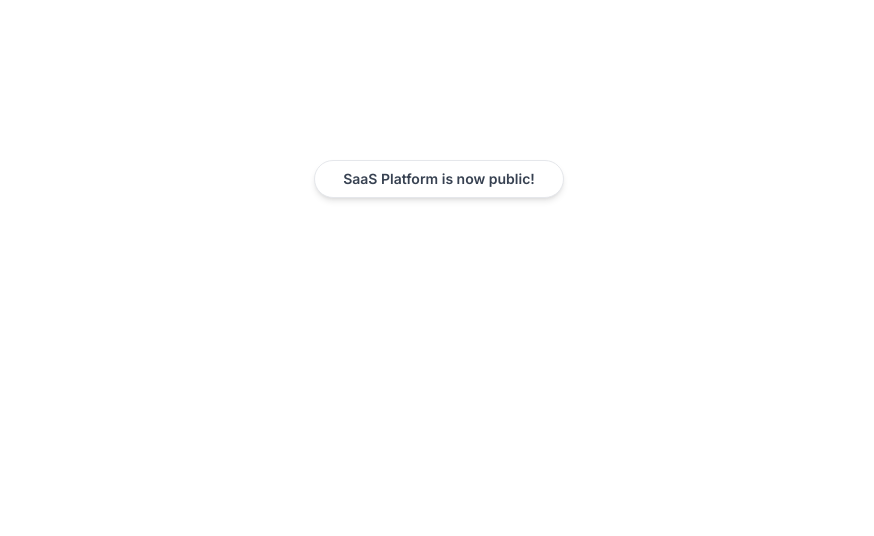
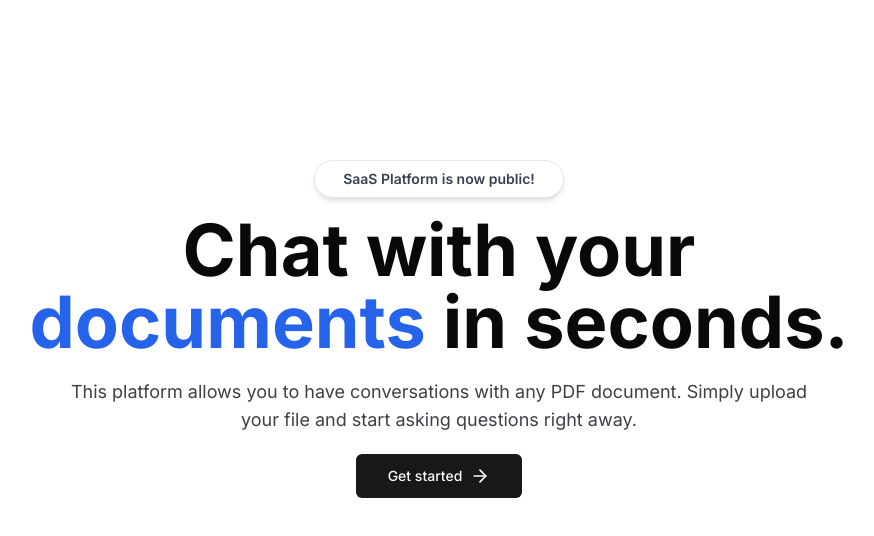
Before and after one commit to mark62005/next-saas-platform, a Next.js app: page / in a window 1280 px wide. Shown: the top 536 px of the page, without its empty margins (201-1075 px from the left). Built offline with nearby package versions, Linux system fonts and the light colour scheme.

Commit message:
Create hero section for landing page

```diff
--- a/package.json
+++ b/package.json
@@ -9,8 +9,11 @@
 		"lint": "next lint"
 	},
 	"dependencies": {
+		"@radix-ui/react-slot": "^1.0.2",
 		"@tailwindcss/typography": "^0.5.10",
+		"class-variance-authority": "^0.7.0",
 		"clsx": "^2.0.0",
+		"lucide-react": "^0.292.0",
 		"next": "14.0.1",
 		"react": "^18.2.0",
 		"react-dom": "^18.2.0",
--- a/src/app/globals.css
+++ b/src/app/globals.css
@@ -5,46 +5,72 @@
 @layer base {
   :root {
     --background: 0 0% 100%;
-		--foreground: 222.2 84% 4.9%;
+    --foreground: 240 10% 3.9%;
+
     --card: 0 0% 100%;
-		--card-foreground: 222.2 84% 4.9%;
+    --card-foreground: 240 10% 3.9%;
+
     --popover: 0 0% 100%;
-		--popover-foreground: 222.2 84% 4.9%;
-		--primary: 221.2 83.2% 53.3%;
-		--primary-foreground: 210 40% 98%;
-		--secondary: 210 40% 96.1%;
-		--secondary-foreground: 222.2 47.4% 11.2%;
-		--muted: 210 40% 96.1%;
-		--muted-foreground: 215.4 16.3% 46.9%;
-		--accent: 210 40% 96.1%;
-		--accent-foreground: 222.2 47.4% 11.2%;
+    --popover-foreground: 240 10% 3.9%;
+
+    --primary: 240 5.9% 10%;
+    --primary-foreground: 0 0% 98%;
+
+    --secondary: 240 4.8% 95.9%;
+    --secondary-foreground: 240 5.9% 10%;
+
+    --muted: 240 4.8% 95.9%;
+    --muted-foreground: 240 3.8% 46.1%;
+
+    --accent: 240 4.8% 95.9%;
+    --accent-foreground: 240 5.9% 10%;
+
     --destructive: 0 84.2% 60.2%;
-		--destructive-foreground: 210 40% 98%;
-		--border: 214.3 31.8% 91.4%;
-		--input: 214.3 31.8% 91.4%;
-		--ring: 221.2 83.2% 53.3%;
+    --destructive-foreground: 0 0% 98%;
+
+    --border: 240 5.9% 90%;
+    --input: 240 5.9% 90%;
+    --ring: 240 10% 3.9%;
+
     --radius: 0.5rem;
   }
 
   .dark {
-		--background: 222.2 84% 4.9%;
-		--foreground: 210 40% 98%;
-		--card: 222.2 84% 4.9%;
-		--card-foreground: 210 40% 98%;
-		--popover: 222.2 84% 4.9%;
-		--popover-foreground: 210 40% 98%;
-		--primary: 217.2 91.2% 59.8%;
-		--primary-foreground: 222.2 47.4% 11.2%;
-		--secondary: 217.2 32.6% 17.5%;
-		--secondary-foreground: 210 40% 98%;
-		--muted: 217.2 32.6% 17.5%;
-		--muted-foreground: 215 20.2% 65.1%;
-		--accent: 217.2 32.6% 17.5%;
-		--accent-foreground: 210 40% 98%;
+    --background: 240 10% 3.9%;
+    --foreground: 0 0% 98%;
+
+    --card: 240 10% 3.9%;
+    --card-foreground: 0 0% 98%;
+
+    --popover: 240 10% 3.9%;
+    --popover-foreground: 0 0% 98%;
+
+    --primary: 0 0% 98%;
+    --primary-foreground: 240 5.9% 10%;
+
+    --secondary: 240 3.7% 15.9%;
+    --secondary-foreground: 0 0% 98%;
+
+    --muted: 240 3.7% 15.9%;
+    --muted-foreground: 240 5% 64.9%;
+
+    --accent: 240 3.7% 15.9%;
+    --accent-foreground: 0 0% 98%;
+
     --destructive: 0 62.8% 30.6%;
-		--destructive-foreground: 210 40% 98%;
-		--border: 217.2 32.6% 17.5%;
-		--input: 217.2 32.6% 17.5%;
-		--ring: 224.3 76.3% 48%;
+    --destructive-foreground: 0 0% 98%;
+
+    --border: 240 3.7% 15.9%;
+    --input: 240 3.7% 15.9%;
+    --ring: 240 4.9% 83.9%;
   }
 }
+
+@layer base {
+  * {
+    @apply border-border;
+  }
+  body {
+    @apply bg-background text-foreground;
+  }
+}
--- a/src/app/page.tsx
+++ b/src/app/page.tsx
@@ -1,11 +1,14 @@
+import Link from "next/link";
 import MaxWidthContainer from "./components/MaxWidthContainer";
+import { ArrowRight } from "lucide-react";
+import { buttonVariants } from "@/components/ui/button";
 
 export default function Home() {
 	return (
 		<main>
 			<MaxWidthContainer
 				className="
-					mb-12 mt-28 sm:mt-40 flex flex-col items-center justify-center
+					mb-12 mt-28 sm:mt-40 flex flex-col items-center justify-center text-center
 				"
 			>
 				<div
@@ -19,6 +22,24 @@
 						SaaS Platform is now public!
 					</p>
 				</div>
+				<h1 className="max-w-4xl text-5xl font-bold md:text-6xl lg:text-7xl">
+					Chat with your <span className="text-blue-600">documents</span> in
+					seconds.
+				</h1>
+				<p className="mt-5 max-w-prose text-zinc-700 sm:text-lg">
+					This platform allows you to have conversations with any PDF document.
+					Simply upload your file and start asking questions right away.
+				</p>
+				<Link
+					href="/dashboard"
+					target="_blank"
+					className={buttonVariants({
+						size: "lg",
+						className: "mt-5",
+					})}
+				>
+					Get started <ArrowRight className="ml-2 h-5 w-5" />
+				</Link>
 			</MaxWidthContainer>
 		</main>
 	);
--- /dev/null
+++ b/src/components/ui/button.tsx
@@ -0,0 +1,56 @@
+import * as React from "react";
+import { Slot } from "@radix-ui/react-slot";
+import { cva, type VariantProps } from "class-variance-authority";
+
+import { getClassNames } from "@/lib/utils";
+
+const buttonVariants = cva(
+	"inline-flex items-center justify-center whitespace-nowrap rounded-md text-sm font-medium ring-offset-background transition-colors focus-visible:outline-none focus-visible:ring-2 focus-visible:ring-ring focus-visible:ring-offset-2 disabled:pointer-events-none disabled:opacity-50",
+	{
+		variants: {
+			variant: {
+				default: "bg-primary text-primary-foreground hover:bg-primary/90",
+				destructive:
+					"bg-destructive text-destructive-foreground hover:bg-destructive/90",
+				outline:
+					"border border-input bg-background hover:bg-accent hover:text-accent-foreground",
+				secondary:
+					"bg-secondary text-secondary-foreground hover:bg-secondary/80",
+				ghost: "hover:bg-accent hover:text-accent-foreground",
+				link: "text-primary underline-offset-4 hover:underline",
+			},
+			size: {
+				default: "h-10 px-4 py-2",
+				sm: "h-9 rounded-md px-3",
+				lg: "h-11 rounded-md px-8",
+				icon: "h-10 w-10",
+			},
+		},
+		defaultVariants: {
+			variant: "default",
+			size: "default",
+		},
+	}
+);
+
+export interface ButtonProps
+	extends React.ButtonHTMLAttributes<HTMLButtonElement>,
+		VariantProps<typeof buttonVariants> {
+	asChild?: boolean;
+}
+
+const Button = React.forwardRef<HTMLButtonElement, ButtonProps>(
+	({ className, variant, size, asChild = false, ...props }, ref) => {
+		const Comp = asChild ? Slot : "button";
+		return (
+			<Comp
+				className={getClassNames(buttonVariants({ variant, size, className }))}
+				ref={ref}
+				{...props}
+			/>
+		);
+	}
+);
+Button.displayName = "Button";
+
+export { Button, buttonVariants };
--- a/src/lib/utils.ts
+++ b/src/lib/utils.ts
@@ -1,6 +1,6 @@
-import { clsx, ClassValue } from "clsx";
+import { type ClassValue, clsx } from "clsx";
 import { twMerge } from "tailwind-merge";
 
-export const getClassNames = (...inputs: ClassValue[]): string => {
+export function getClassNames(...inputs: ClassValue[]) {
 	return twMerge(clsx(inputs));
-};
+}
--- a/tailwind.config.ts
+++ b/tailwind.config.ts
@@ -1,11 +1,11 @@
-import type { Config } from "tailwindcss";
-
-const config: Config = {
+/** @type {import('tailwindcss').Config} */
+module.exports = {
   darkMode: ["class"],
   content: [
-		"./src/pages/**/*.{js,ts,jsx,tsx,mdx}",
-		"./src/components/**/*.{js,ts,jsx,tsx,mdx}",
-		"./src/app/**/*.{js,ts,jsx,tsx,mdx}",
+    './pages/**/*.{ts,tsx}',
+    './components/**/*.{ts,tsx}',
+    './app/**/*.{ts,tsx}',
+    './src/**/*.{ts,tsx}',
 	],
   theme: {
     container: {
@@ -16,9 +16,6 @@
       },
     },
     extend: {
-			maxWidth: {
-				"8xl": "1408px",
-			},
       colors: {
         border: "hsl(var(--border))",
         input: "hsl(var(--input))",
@@ -61,20 +58,19 @@
       },
       keyframes: {
         "accordion-down": {
-					from: { height: "0" },
+          from: { height: 0 },
           to: { height: "var(--radix-accordion-content-height)" },
         },
         "accordion-up": {
           from: { height: "var(--radix-accordion-content-height)" },
-					up: { height: "0" },
+          to: { height: 0 },
         },
       },
       animation: {
+        "accordion-down": "accordion-down 0.2s ease-out",
         "accordion-up": "accordion-up 0.2s ease-out",
-				"accordion-down": "accordion-down 0.2s ease-out",
       },
     },
   },
-	plugins: [require("tailwindcss-animate"), require("@tailwindcss/typography")],
-};
-export default config;
+  plugins: [require("tailwindcss-animate")],
+}
```
Also changed, not shown: components.json (added), 1 other file (tests, documents, lock files or other folders). Lines whose indentation alone changed are shown as unchanged.
